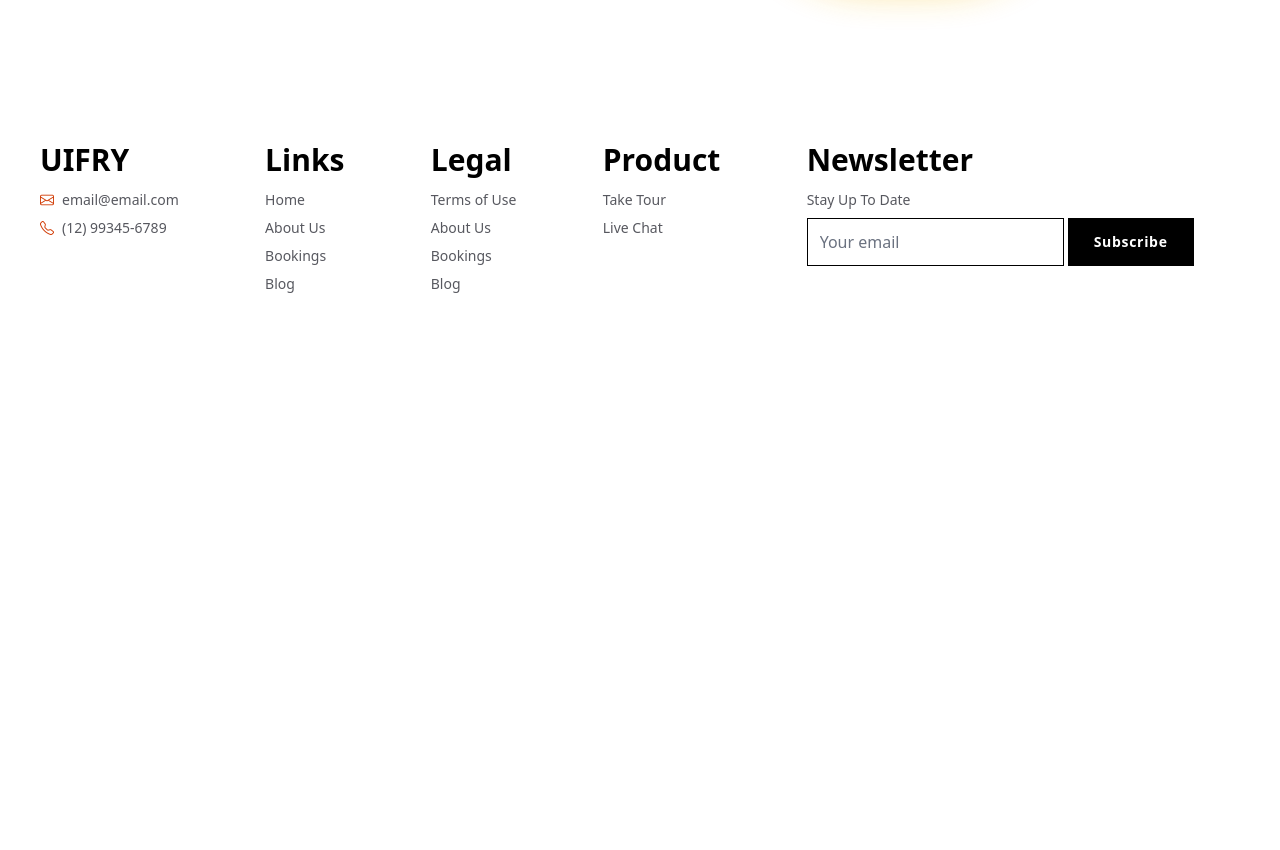
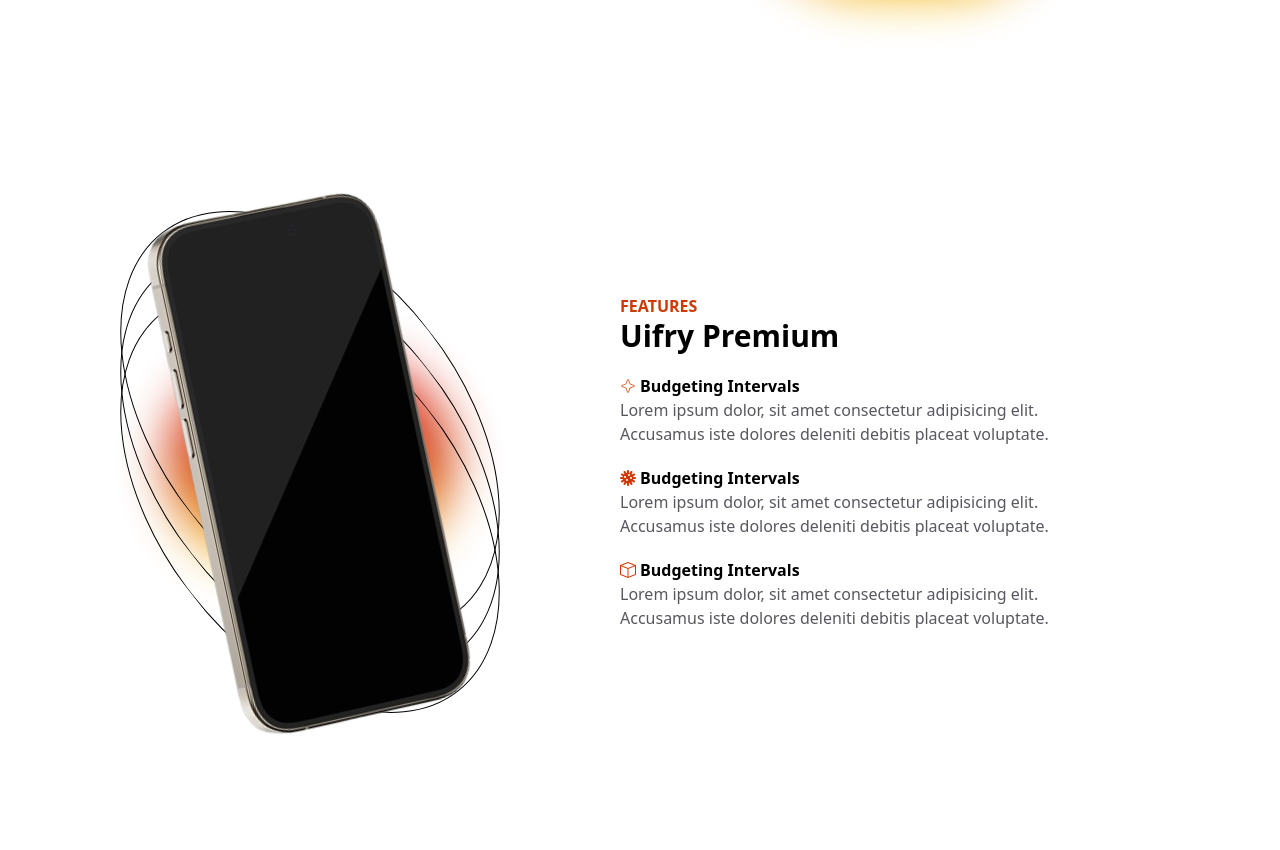
Before and after one commit to yKaayo/uifry, a website built with Vite: page index.html in a window 1280 px wide. Shown: the part 698-1548 px from the top of the page. Before the commit the page ends 1032 px from the top, so only its background shows below. Built offline with nearby package versions, Linux system fonts and the light colour scheme; files whose address does not match are found by name.

Commit message:
Second Section Almost Done

```diff
--- a/index.html
+++ b/index.html
@@ -79,8 +79,10 @@
       </header>
 
       <section
-        class="min-h-[calc(100dvh-160px)] md:h-dvh grid-cols-1 md:grid-cols-[55%,45%] py-[80px] grid place-items-center container mx-auto px-5 md:px-10 gap-10 overflow-y-visible"
+        class="min-h-[calc(100dvh-160px)] md:h-dvh grid-cols-1 md:grid-cols-[55%,45%] pt-20 pb-10 grid place-items-center container mx-auto px-5 md:px-10 gap-10 overflow-y-visible"
       >
+
+      <!-- Left -->
         <div
           class="circle--red right-1 md:right-[60%] top-[4%] md:top-[20%] z-[1]"
         ></div>
@@ -107,6 +109,7 @@
           </div>
         </div>
 
+        <!-- Right -->
         <figure
           class="flex justify-center items-center w-dvw relative overflow-visible h-full md:h-auto md:ms-20"
         >
@@ -116,7 +119,7 @@
             width="300"
             height="480"
             viewBox="0 0 300 480"
-            class="absolute -top-16 md:left-[40%] -rotate-[38deg]"
+            class="absolute -top-10 md:left-[40%] -rotate-[38deg]"
           >
             <ellipse
               cx="150"
@@ -148,7 +151,7 @@
             width="300"
             height="480"
             viewBox="0 0 300 480"
-            class="absolute top-32 md:left-[40%] -rotate-[38deg]"
+            class="absolute top-16 md:left-[40%] -rotate-[38deg]"
           >
             <ellipse
               cx="150"
@@ -180,7 +183,115 @@
         </figure>
       </section>
 
-      <!-- <section class="min-h-[calc(100dvh-80px)]"></section> -->
+      <section
+        class="min-h-[calc(100dvh-80px)] py-10 grid justify-between grid-cols-1 md:grid-cols-[45%,55%] px-5 md:px-10 gap-10"
+      >
+        <!-- Bottom - Left -->
+        <div class="flex justify-center items-center min-h-[50svh] h-full relative order-2 md:order-1">
+          <div class="circle--red"></div>
+
+          <svg
+            width="300"
+            height="480"
+            viewBox="0 0 300 480"
+            class="absolute -top-10 h-full -rotate-[38deg] z-[1]"
+          >
+            <ellipse
+              cx="150"
+              cy="240"
+              rx="150"
+              ry="240"
+              stroke-width="1"
+              fill="none"
+              class="stroke-black dark:stroke-white"
+            />
+          </svg>
+          <svg
+            width="300"
+            height="480"
+            viewBox="0 0 300 480"
+            class="absolute h-full -rotate-[38deg] z-[1]"
+          >
+            <ellipse
+              cx="150"
+              cy="240"
+              rx="150"
+              ry="240"
+              stroke-width="1"
+              fill="none"
+              class="stroke-black dark:stroke-white"
+            />
+          </svg>
+          <svg
+            width="300"
+            height="480"
+            viewBox="0 0 300 480"
+            class="absolute h-full top-10 -rotate-[38deg] z-[1]"
+          >
+            <ellipse
+              cx="150"
+              cy="240"
+              rx="150"
+              ry="240"
+              stroke-width="1"
+              fill="none"
+              class="stroke-black dark:stroke-white"
+            />
+          </svg>
+
+          <img
+            src="./src/assets/img/phone.webp"
+            class="min-h-[200px] h-full max-h-[calc(100svh-80px)] -rotate-12 top-0 absolute z-[2]"
+            alt=""
+          />
+        </div>
+
+        <!-- Top - Right -->
+        <div class="flex flex-col items-center md:items-start justify-center order-1 md:order-2">
+          <div class="flex flex-col">
+            <h3 class="text-orange-600 font-semibold">FEATURES</h3>
+            <h2 class="section__title">Uifry Premium</h2>
+          </div>
+
+          <div class="flex flex-col gap-5">
+            <article class="flex flex-col items-center md:items-start">
+              <h4 class="section__subtitle">
+                <img
+                  src="./src/assets/svg/9025039_star_four_light_icon.svg"
+                  class="h-4 me-1"
+                  alt="Star Icon"
+                />Budgeting Intervals
+              </h4>
+              <p class="paragraph">
+                Lorem ipsum dolor, sit amet consectetur adipisicing elit.
+                Accusamus iste dolores deleniti debitis placeat voluptate.
+              </p>
+            </article>
+
+            <article class="flex flex-col items-center md:items-start">
+              <h4 class="section__subtitle">
+                <i class="bi bi-virus text-orange-600 me-1"></i>Budgeting
+                Intervals
+              </h4>
+              <p class="paragraph">
+                Lorem ipsum dolor, sit amet consectetur adipisicing elit.
+                Accusamus iste dolores deleniti debitis placeat voluptate.
+              </p>
+            </article>
+
+            <article class="flex flex-col items-center md:items-start">
+              <h4 class="section__subtitle">
+                <i class="bi bi-box text-orange-600 me-1"></i>Budgeting
+                Intervals
+              </h4>
+              <p class="paragraph">
+                Lorem ipsum dolor, sit amet consectetur adipisicing elit.
+                Accusamus iste dolores deleniti debitis placeat voluptate.
+              </p>
+            </article>
+          </div>
+        </div>
+      </section>
 
       <footer class="footer">
         <div class="flex flex-col items-start gap-3">
@@ -227,7 +338,7 @@
             <p class="footer__paragraph">Stay Up To Date</p>
             <div class="flex items-center gap-1">
               <input
-                class="text-black dark:text-white bg-transparent border-black h-12 focus:ring-black focus:border-none"
+                class="text-black dark:text-white bg-transparent border-black dark:border-white h-12 focus:ring-black dark:focus:ring-white focus:border-none"
                 type="text"
                 placeholder="Your email"
               />
--- a/src/style.css
+++ b/src/style.css
@@ -36,7 +36,21 @@
 .circle--red {
   @apply bg-gradient-to-b from-red-600 via-orange-600 to-yellow-300 opacity-90 rounded-full blur-xl h-52 w-72  absolute;
 }
+
+.paragraph {
+  @apply text-light-gray dark:text-gray-300 text-balance text-center md:text-start;
+}
 /* Hero - End */
+
+/* Sections */
+.section__title {
+  @apply text-3xl font-bold mb-5 text-black dark:text-white;
+}
+
+.section__subtitle {
+  @apply flex items-center font-semibold text-black dark:text-white;
+}
+/* Sections - End */
 
 /* Footer */
 .footer {
@@ -48,7 +62,7 @@
 }
 
 .footer__paragraph {
-  @apply text-sm text-light-gray dark:text-gray-300;
+  @apply text-sm paragraph;
 }
 
 .footer__link {
```
Also changed, not shown: src/assets/svg/9025039_star_four_light_icon.svg (added).
